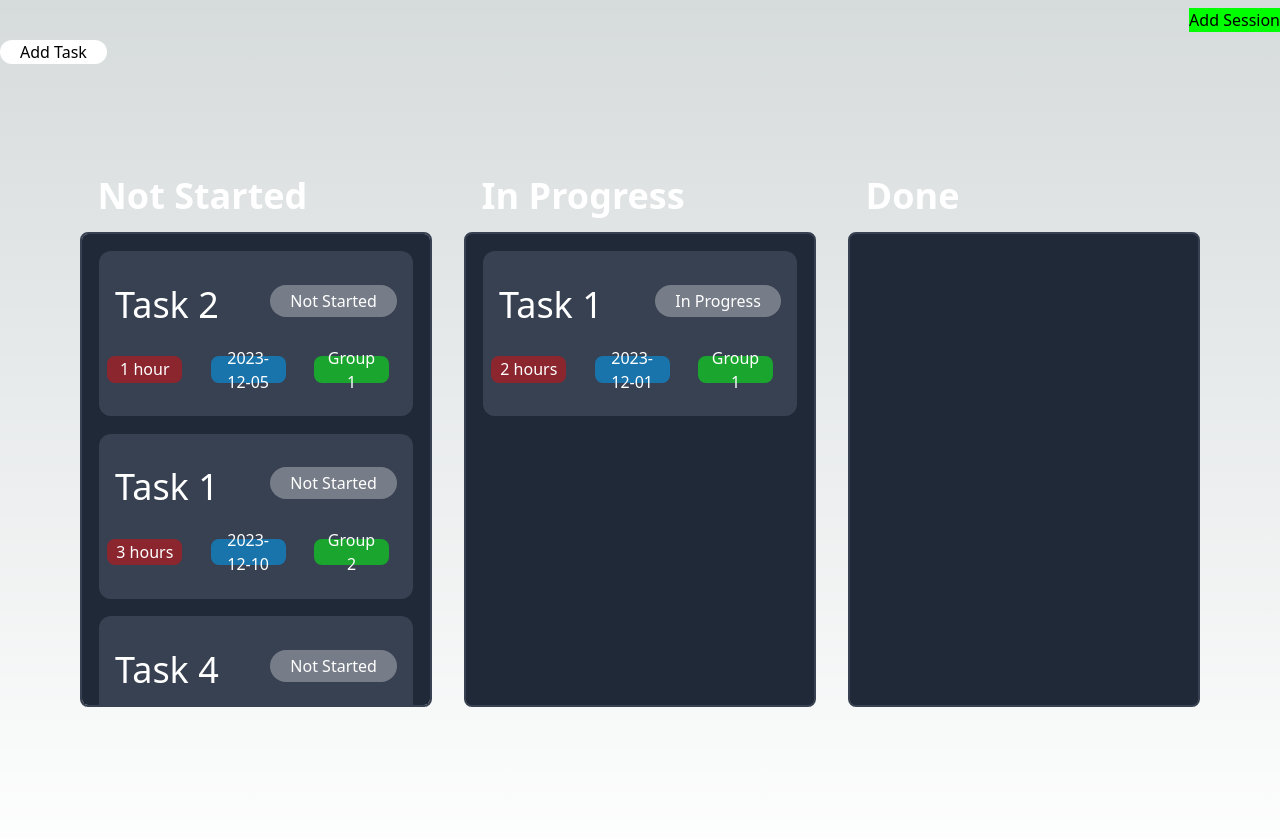
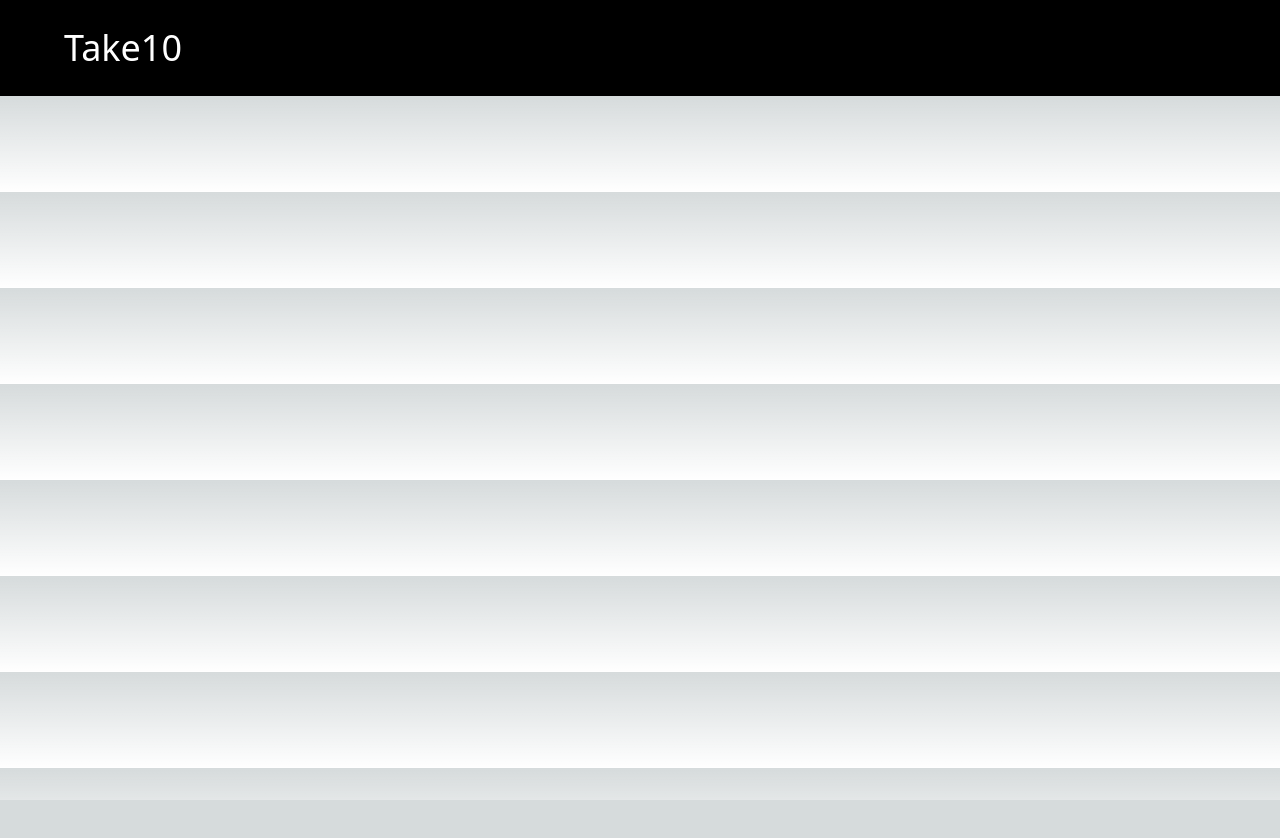
Before and after one commit to mithunb9/TakeTen, a Next.js app in the folder client/: page / in a window 1280 px wide. Shown: the top 838 px of the page. After the commit the page ends 800 px from the top, so only its background shows below. Built offline with nearby package versions, Linux system fonts and the light colour scheme.

Commit message:
reconstruct navbar

```diff
--- a/client/components/NavBar.tsx
+++ b/client/components/NavBar.tsx
@@ -2,15 +2,10 @@
 
 const Navbar = () => {
   return (
-    <div className='flex flex-row justify-between bg-white-500 items-center h-[5vh]'>
-        <div>
-            <h1 className='text-xl'></h1>
-        </div>
-        <div>
-            <button className='bg-[#00ff00]'>
-                Add Session
-            </button>
-        </div>
+    <div className='flex flex-row justify-between bg-black items-center h-[12vh]'>
+        <h1 className='text-4xl text-white px-[5%]'>
+            Take10
+        </h1>
     </div>
   );
 };
--- a/client/pages/index.tsx
+++ b/client/pages/index.tsx
@@ -10,7 +10,6 @@
     <>
 
       <Navbar/>
-      <KanbanBoard />
 
     </>
   )
--- a/client/pages/screens/kanbanBoard.tsx
+++ b/client/pages/screens/kanbanBoard.tsx
@@ -8,7 +8,6 @@
   progress: string;
   dueDate: string;
   grouping: string;
-
 }
 
 
--- a/client/styles/globals.css
+++ b/client/styles/globals.css
@@ -1,6 +1,8 @@
 @tailwind base;
 @tailwind components;
 @tailwind utilities;
+
+@import url('https://fonts.googleapis.com/css2?family=Montserrat:ital,wght@0,100;0,200;0,300;0,400;0,500;0,600;0,700;0,800;0,900;1,100;1,200;1,300;1,400;1,500;1,600;1,700;1,800;1,900&family=Ubuntu:ital,wght@0,300;0,400;0,500;0,700;1,300;1,400;1,500&display=swap');
 
 :root {
   --foreground-rgb: 0, 0, 0;
```
Lines whose indentation alone changed are shown as unchanged.
